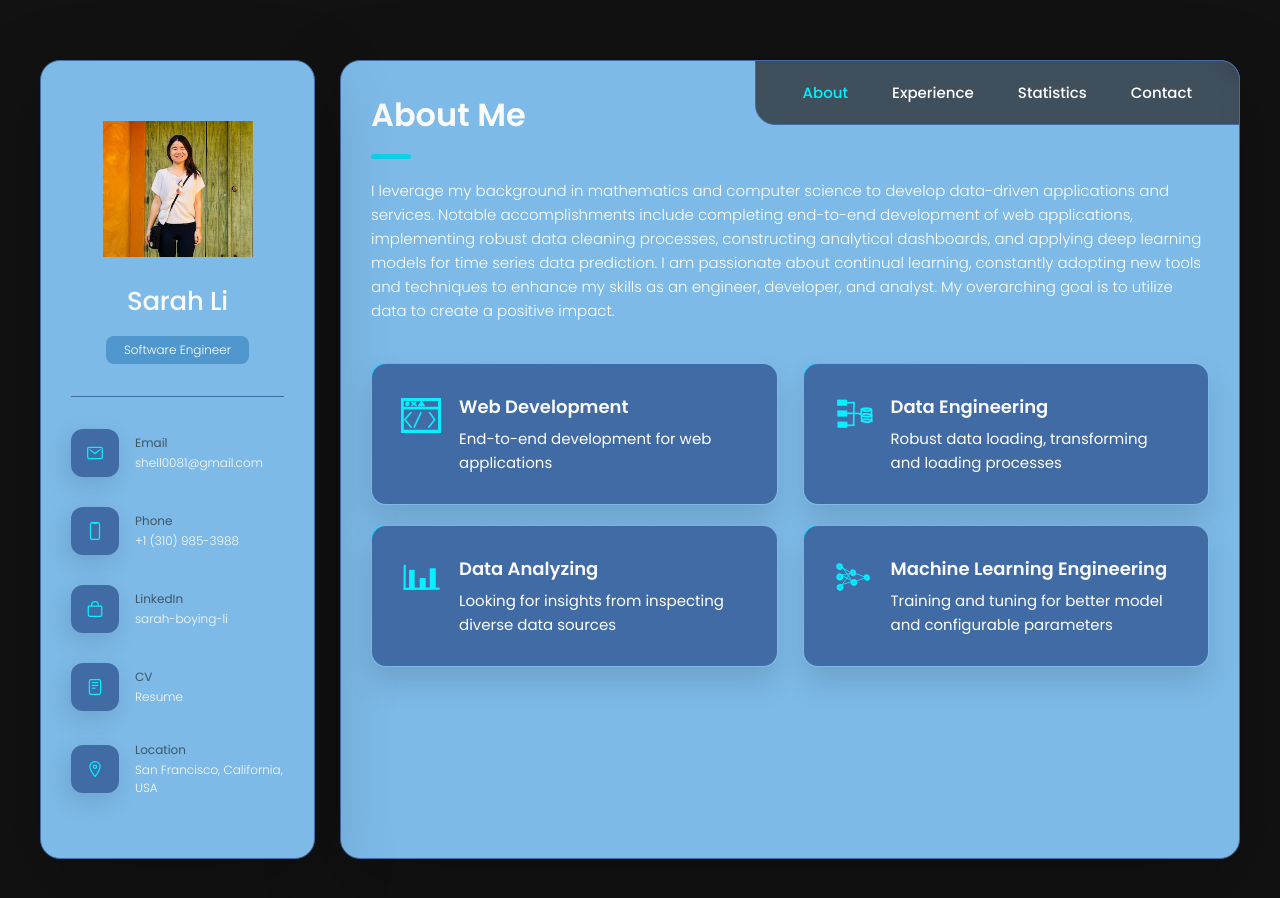
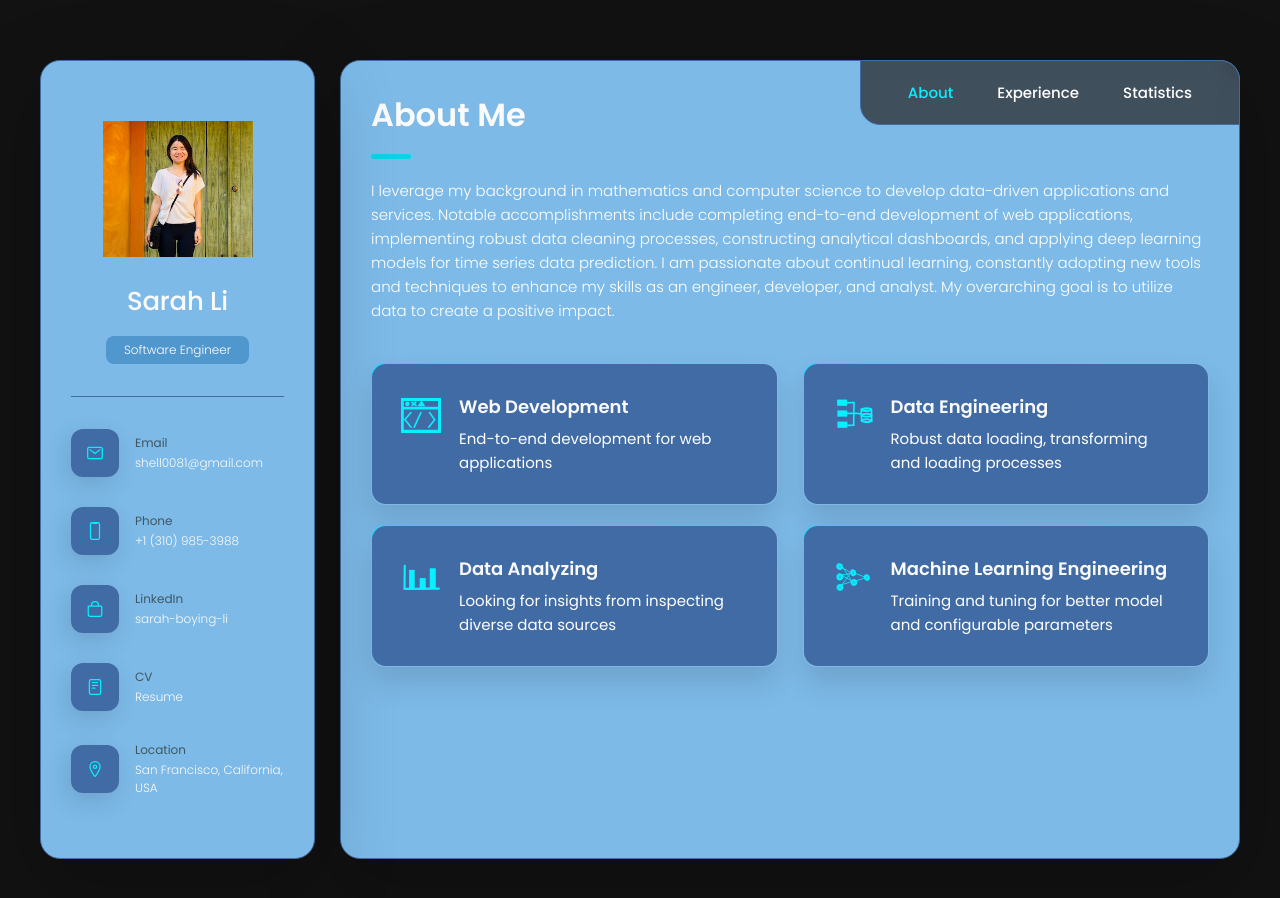
Before and after one commit to bli36/bli36.github.io, a plain HTML site: page index.html in a window 1280 px wide. Drawn offline with nearby package versions, Linux system fonts and the light colour scheme.

Commit message:
removing contact form
to be dev later

```diff
--- a/index.html
+++ b/index.html
@@ -174,9 +174,9 @@
             <button class="navbar-link" data-nav-link>Statistics</button>
           </li>
 
-          <li class="navbar-item">
+          <!-- <li class="navbar-item">
             <button class="navbar-link" data-nav-link>Contact</button>
-          </li>
+          </li> -->
 
         </ul>
 
@@ -742,11 +742,11 @@
         - #CONTACT
       -->
 
-      <article class="contact" data-page="contact">
+      <!-- <article class="contact" data-page="contact">
 
         <header>
           <h2 class="h2 article-title">Contact</h2>
-        </header>
+        </header> -->
 
         <!-- <section class="mapbox" data-mapbox>
           <figure>
@@ -756,7 +756,7 @@
           </figure>
         </section> -->
 
-        <section class="contact-form">
+        <!-- <section class="contact-form">
 
           <h3 class="h3 form-title">Contact Form</h3>
 
@@ -777,7 +777,7 @@
 
           </form>
 
-        </section>
+        </section> -->
 
       </article>
 
```
